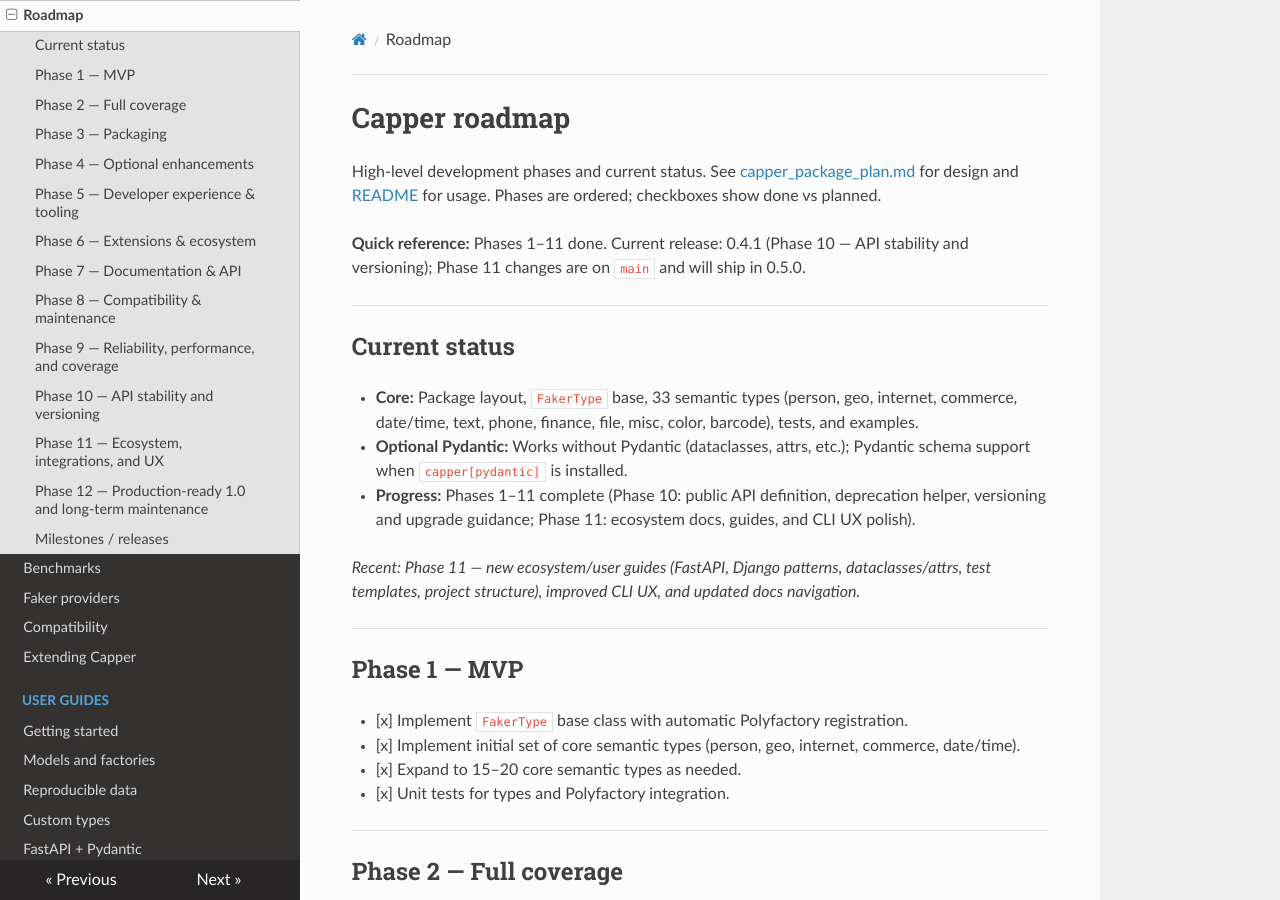
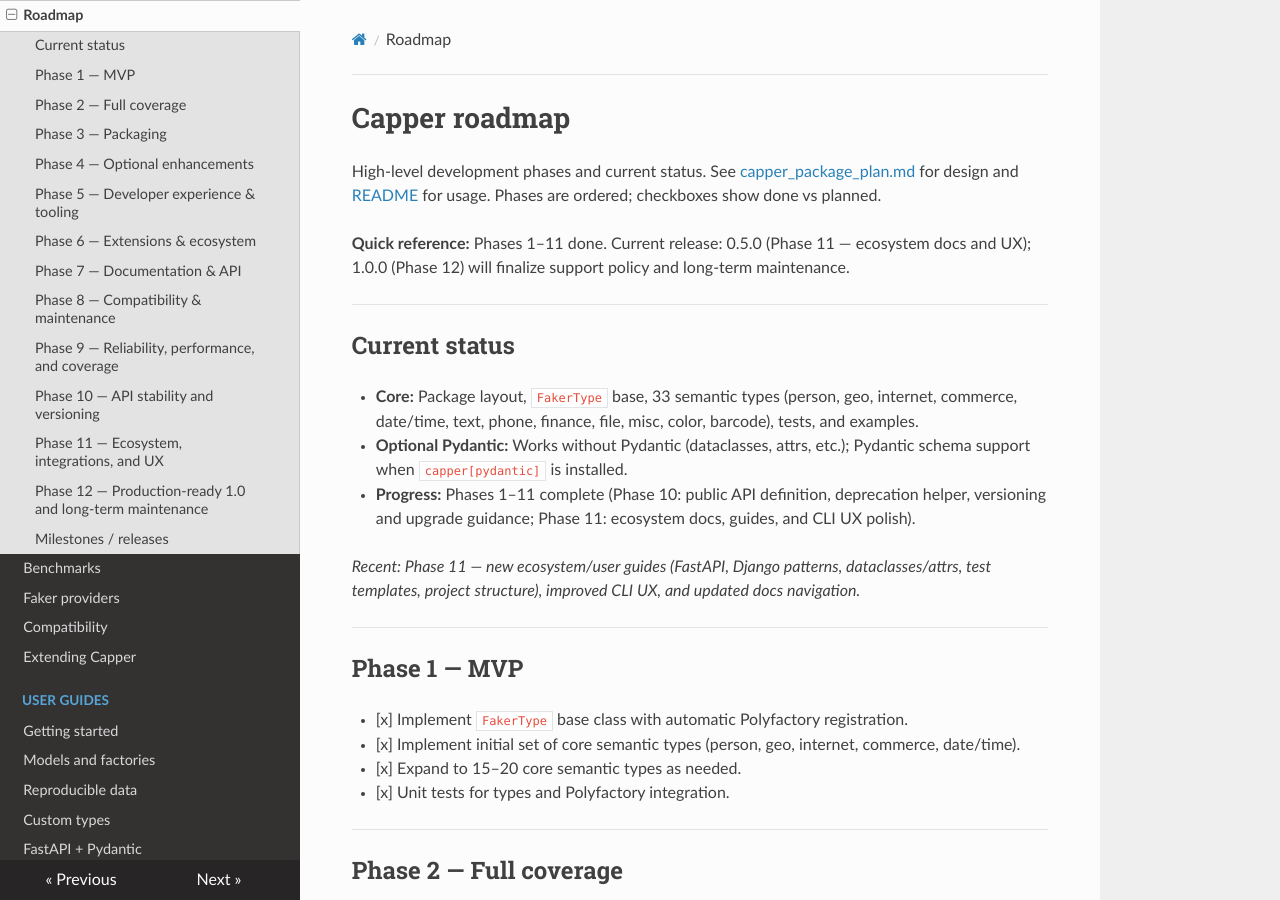
Before and after one commit to eddiethedean/capper, an MkDocs documentation site: the page built from docs/ROADMAP.md, in a window 1280 px wide and 900 px high. Built offline with MkDocs 1.6.1, drawn with Linux system fonts in a browser that asks for light colours; nearby versions of some CDN libraries; some of the changed text lies outside the part shown.

```diff
--- a/capper/__init__.py
+++ b/capper/__init__.py
@@ -11,7 +11,7 @@ try:
 
     __version__ = _version("capper")
 except Exception:  # Package not installed (e.g. dev tree) or metadata missing
-    __version__ = "0.4.1"
+    __version__ = "0.5.0"
 
 from .barcode import EAN8, EAN13
 from .base import FakerType, faker, seed, use_faker
--- a/docs/ROADMAP.md
+++ b/docs/ROADMAP.md
@@ -2,7 +2,7 @@
 
 High-level development phases and current status. See [capper_package_plan.md](capper_package_plan.md) for design and [README](README.md) for usage. Phases are ordered; checkboxes show done vs planned.
 
-**Quick reference:** Phases 1–11 done. Current release: 0.4.1 (Phase 10 — API stability and versioning); Phase 11 changes are on `main` and will ship in 0.5.0.
+**Quick reference:** Phases 1–11 done. Current release: 0.5.0 (Phase 11 — ecosystem docs and UX); 1.0.0 (Phase 12) will finalize support policy and long-term maintenance.
 
 ---
 
@@ -130,8 +130,8 @@ High-level development phases and current status. See [capper_package_plan.md](c
 | 0.2.0  | 26 types, Phase 5 (Hypothesis strategies, CLI, Ruff/mypy in CI, docstrings), user guides, notebooks. |
 | 0.3.0  | Phase 8: Compatibility doc, deprecation policy, Python 3.10+ minimum (dropped 3.9). |
 | 0.4.0  | Phase 9: reliability, performance baselines, stricter coverage and CI gating. |
-| 0.4.1  | Phase 10: public API surface, deprecation helper, and versioning/upgrade guidance. **Current release.** |
-| 0.5.0  | Phase 11: ecosystem docs, UX improvements, and broader integrations (Phase 11 work is merged on `main` and will be released as 0.5.0). |
+| 0.4.1  | Phase 10: public API surface, deprecation helper, and versioning/upgrade guidance. |
+| 0.5.0  | Phase 11: ecosystem docs, UX improvements, and broader integrations. **Current release.** |
 | 1.0.0  | Phase 12 and beyond: long-term maintenance, governance docs, and a production-ready, stable release. |
 
 ---
--- a/pyproject.toml
+++ b/pyproject.toml
@@ -4,7 +4,7 @@ build-backend = "setuptools.build_meta"
 
 [project]
 name = "capper"
-version = "0.4.1"
+version = "0.5.0"
 description = "Semantic, typed wrappers for Faker with automatic Polyfactory integration"
 readme = "README.md"
 requires-python = ">=3.10"
```
Also changed, not shown: CHANGELOG.md (+10 -1 lines), 1 other file.
